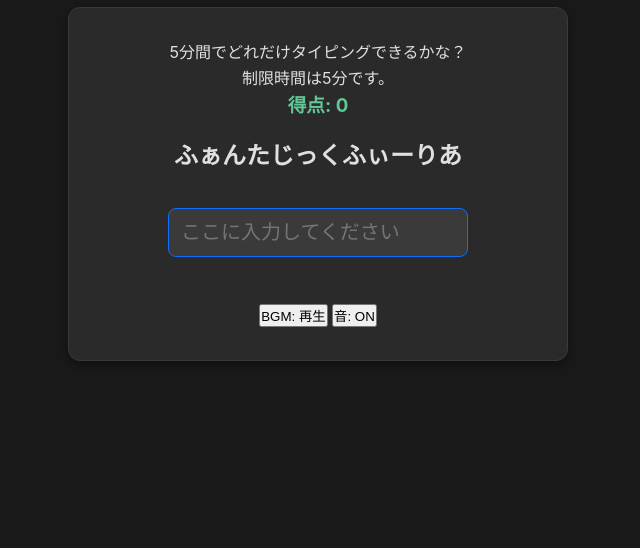
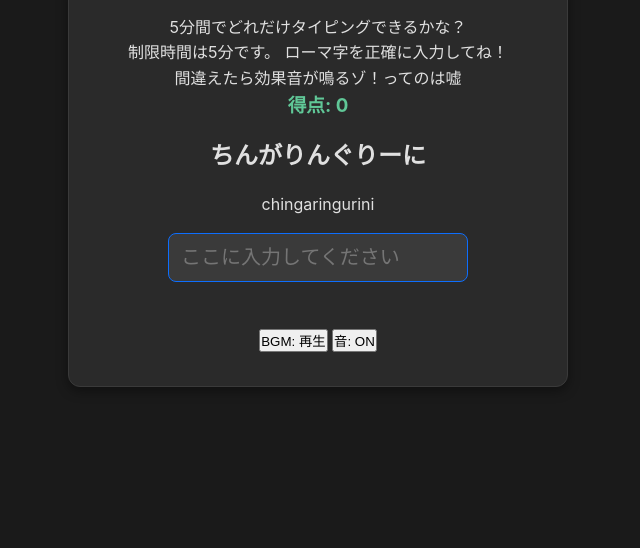
Before and after one commit to sovietkids/mmrc3, a website: page public/game/main.html in a window 1280 px wide. Shown: the part 252-800 px from the top of the page, without its empty margins (322-962 px from the left). Drawn offline with Linux system fonts and the light colour scheme.

Commit message:
Add files via upload

```diff
--- a/public/game/main.html
+++ b/public/game/main.html
@@ -111,11 +111,14 @@
         <p>
             5分間でどれだけタイピングできるかな？<br>
             制限時間は5分です。
+            ローマ字を正確に入力してね！<br>
+            間違えたら効果音が鳴るゾ！ってのは嘘<br>
         </p>
 
         <h3 id="point">得点: 0</h3>
 
         <p id="word_display">ここに単語が表示されます</p>
+        <p id="word_romazi_display">ここにローマ字が表示されます</p>
 
         <input type="text" id="typing_input" placeholder="ここに入力してください" autocomplete="off" oninput="handleInput()">
 
@@ -158,8 +161,40 @@ const typing_word = [
   "まんまるはへいさされた",
   "ふぁんたじっくふぃーりあ",
   "67",
-    "かたきうそつきりー"
+  "かたきうそつきりー",
+  "爆音アキ",
+  "なぽりん"
 ];
+const typing_word_romazi = [
+  "barerinakapuchina",
+  "sukibididoppadoppu",
+  "torararerotorara",
+  "bonbarudirokurokodiro",
+  "buruburuburataburata",
+  "tuntuntunsafuru",
+  "rarirariranba",
+  "chingaringurini",
+  "purupurupurachino",
+  "barabarubaruberino",
+  "furinfurinfuranchesuko",
+  "guraguragurattsie",
+  "pinginginguini",
+  "buraboburaboburabo",
+  "supagettimaesutoro",
+  "pittsaromano",
+  "jeraatomajishan",
+  "karubonaarakingu",
+  "razaniagoremu",
+  "nokkiinafearii",
+  "manmaruhaheisasareta",
+  "fantajikkufiiria",
+  "67",
+  "katakiusotsukirii",
+  "bakuonaki",
+  "naporin",
+  ""
+];
+
 
 const AutoEnter = new KeyboardEvent('keydown', {
   key: 'Enter',
@@ -169,14 +204,12 @@ const AutoEnter = new KeyboardEvent('keydown', {
   bubbles: true // イベントをバブリング（親要素へ伝播）させる
 });
 
-function getRandomWord() {
-    return typing_word[Math.floor(Math.random() * typing_word.length)];
-}
-
 function nextWord() {
+    rondomword_random = Math.floor(Math.random() * typing_word_romazi.length)
+    word_romazi_display.textContent = typing_word_romazi[rondomword_random];
     typing_input.value = "";
     result_display.textContent = "";
-    word_display.textContent = getRandomWord();
+    word_display.textContent = typing_word[rondomword_random];
     typing_input.focus();
 }
 
@@ -227,7 +260,7 @@ typing_input.addEventListener("keydown", (e) => {
 
 typing_input.addEventListener("input", () => {
     const val = typing_input.value;
-    const target = word_display.textContent;
+    const target = word_romazi_display.textContent;
     if (val === target) {
         point++;
         document.getElementById("point").textContent = "得点: " + point;
```
